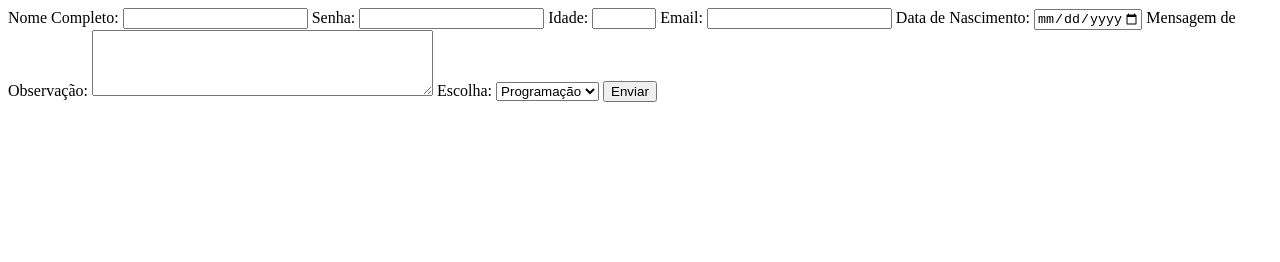
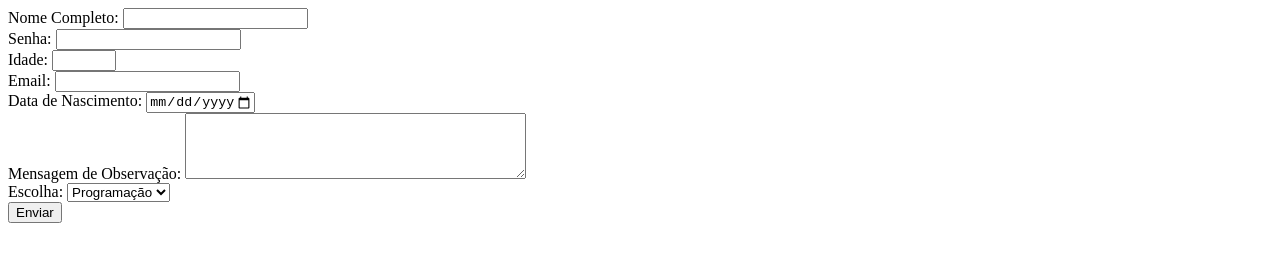
Before and after one commit to CEEMTI-BG-prof-Melissa/aula-07-kaua-araujo-e-maria-eduarda-frizzeira, a plain HTML site: page index.html in a window 1280 px wide. Drawn offline with Linux system fonts and the light colour scheme.

Commit message:
Update index.html

```diff
--- a/index.html
+++ b/index.html
@@ -4,18 +4,18 @@
   </head>
   <body>
     <form action="/recebe.html" method="post">
-      Nome Completo: <input type = "text" id = "nome" maxlenght = "50">
-      Senha: <input type = "password" id = "senha">
-      Idade: <input type = "number" id = "idade" min = "1" max = "100">
-      Email: <input type = "email" id = "email">
-      Data de Nascimento: <input type = "date" id = "datadenascimento" min = "2000-01-01" max = "2024-12-31">
-      Mensagem de Observação: <textarea rows = "4" cols = "40"> </textarea>
+      Nome Completo: <input type = "text" id = "nome" maxlenght = "50"><br>
+      Senha: <input type = "password" id = "senha"><br>
+      Idade: <input type = "number" id = "idade" min = "1" max = "100"><br>
+      Email: <input type = "email" id = "email"><br>
+      Data de Nascimento: <input type = "date" id = "datadenascimento" min = "2000-01-01" max = "2024-12-31"><br>
+      Mensagem de Observação: <textarea rows = "4" cols = "40"> </textarea><br>
       Escolha: <select>
         <option value = "programacao"> Programação </option>
         <option value = "design"> Design </option>
         <option value = "redes" > Redes </option>
         <option value = "suporte"> Suporte </option>
-      </select>
+      </select><br>
       <button> Enviar </button>
     </form>
   </body>
```
